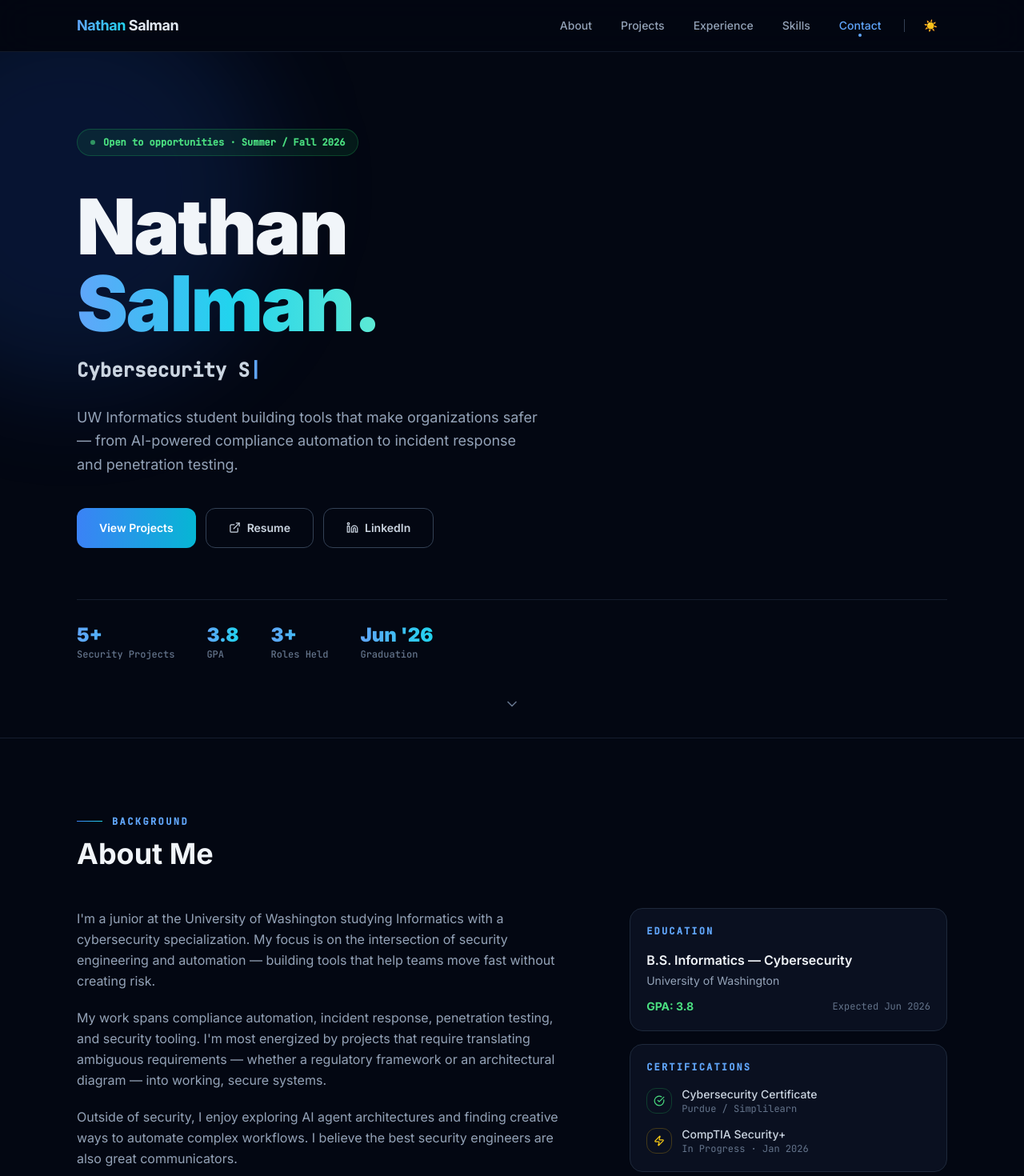
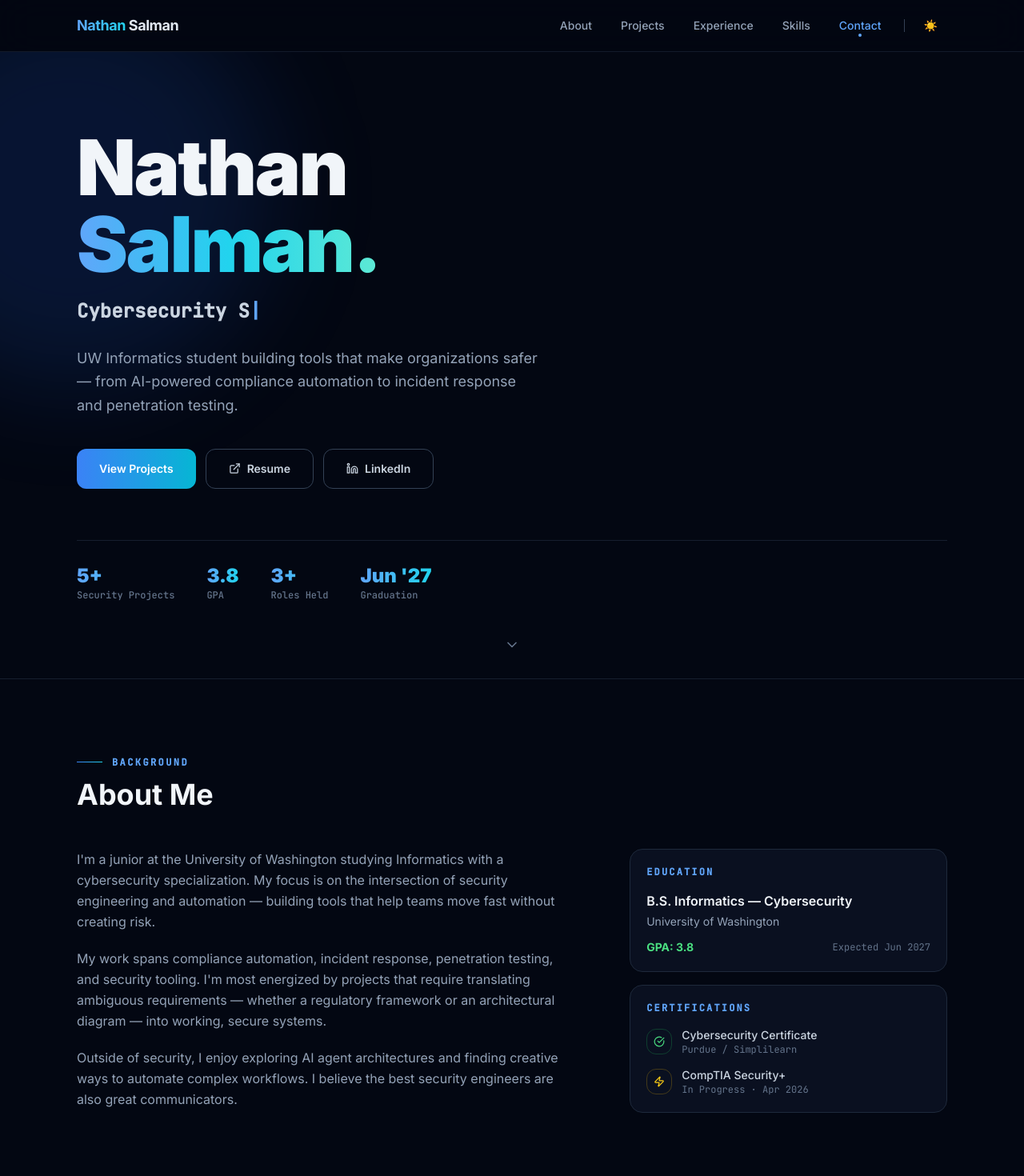
Before and after one commit to NateSal10/my-portfolio, a React (Vite) app: page / in a window 1280 px wide. Shown: the top 1470 px of the page at 80% size. Built offline with nearby package versions, Linux system fonts and the light colour scheme.

Commit message:
fix: update resume link, grad date to 2027, Security+ date, remove open-to badge, polish experience bullets

```diff
--- a/src/App.jsx
+++ b/src/App.jsx
@@ -164,8 +164,8 @@ const EXPERIENCE = [
     period: "February 2026 – Present",
     type: "Part-Time",
     bullets: [
-      "Lead the Security+ Cohort — facilitating weekly sessions covering exam domains, practice questions, and study strategy to guide UW students toward passing CompTIA Security+.",
-      "Building and maintaining the club website, implementing feature improvements and driving technical initiatives as an executive officer."
+      "Lead the Security+ Cohort, facilitating weekly study sessions on exam domains, practice questions, and test strategy to guide UW students toward passing CompTIA Security+.",
+      "Oversee the club's technical infrastructure as an executive officer — building and maintaining the website and driving feature improvements to support a growing membership."
     ]
   },
   {
@@ -175,8 +175,8 @@ const EXPERIENCE = [
     period: "January 2024 – Present",
     type: "Part-Time",
     bullets: [
-      "Create social media posts to update members with upcoming events and fundraisers.",
-      "Organize league tournaments and develop a welcoming community for all skill levels."
+      "Manage club communications and social media presence, keeping 100+ members informed on upcoming events, tournaments, and fundraisers.",
+      "Coordinate and run league tournaments, fostering an inclusive and competitive environment for players of all skill levels."
     ]
   },
   {
@@ -186,8 +186,8 @@ const EXPERIENCE = [
     period: "December 2023 – Present",
     type: "Part-Time",
     bullets: [
-      "Delivered tailored equipment recommendations to 1,000+ customers, contributing to a 15% increase in repeat purchases.",
-      "Streamlined the stringing workflow, completing 1,500+ rackets and reducing turnaround time by 30%."
+      "Provided personalized equipment recommendations to 1,000+ customers, leveraging deep product knowledge to drive a 15% increase in repeat business.",
+      "Optimized the racket stringing workflow, completing 1,500+ string jobs while cutting average turnaround time by 30%."
     ]
   },
   {
@@ -197,8 +197,8 @@ const EXPERIENCE = [
     period: "January 2019 – Present",
     type: "Part-Time",
     bullets: [
-      "Provide IT support for hardware, Wi-Fi, and network troubleshooting to ensure smooth daily operations.",
-      "Led full website redesign and launched an online reservation platform, improving member engagement by 35% and reducing scheduling errors by 50%."
+      "Deliver hands-on IT support for hardware, Wi-Fi infrastructure, and network troubleshooting, maintaining reliable daily operations for staff and members.",
+      "Led a full website redesign and built an online reservation system, increasing member engagement by 35% and cutting scheduling errors by 50%."
     ]
   }
 ];
@@ -632,16 +632,6 @@ export default function Portfolio() {
 
         <div className="relative max-w-6xl mx-auto px-4 sm:px-6 lg:px-8 py-24 w-full">
           <FadeIn>
-            {/* Availability badge */}
-            <div className={`inline-flex items-center gap-2.5 px-4 py-2 rounded-full text-xs font-semibold mb-10 border font-mono ${
-              dm
-                ? "bg-green-500/10 border-green-500/25 text-green-400"
-                : "bg-green-50 border-green-200 text-green-700"
-            }`}>
-              <span className="w-1.5 h-1.5 rounded-full bg-green-400 animate-pulse" />
-              Open to opportunities · Summer / Fall 2026
-            </div>
-
             <h1 className="text-6xl sm:text-7xl lg:text-8xl font-black tracking-tight mb-5 leading-[0.93]">
               Nathan<br />
               <span className="bg-gradient-to-r from-blue-400 via-cyan-400 to-teal-300 bg-clip-text text-transparent">
@@ -671,7 +661,7 @@ export default function Portfolio() {
                 View Projects
               </button>
               <a
-                href="https://drive.google.com/file/d/17WwDWGOnPLG-52KIfBAJ8gVdmTbGNiwi/view?usp=sharing"
+                href="https://drive.google.com/file/d/1rIPqzpn845uxsX9n7yVOPaukvnQkvRWx/view?usp=sharing"
                 target="_blank"
                 rel="noreferrer"
                 className={`px-7 py-3.5 rounded-xl font-semibold text-sm transition-all border flex items-center gap-2 hover:scale-[1.03] active:scale-[0.98] ${
@@ -702,7 +692,7 @@ export default function Portfolio() {
                 { value: "5+", label: "Security Projects" },
                 { value: "3.8", label: "GPA" },
                 { value: "3+", label: "Roles Held" },
-                { value: "Jun '26", label: "Graduation" },
+                { value: "Jun '27", label: "Graduation" },
               ].map(s => (
                 <div key={s.label}>
                   <div className="text-2xl font-black bg-gradient-to-r from-blue-400 to-cyan-400 bg-clip-text text-transparent leading-none mb-1">
@@ -746,7 +736,7 @@ export default function Portfolio() {
                   <div className={`text-sm mt-1 ${muted}`}>University of Washington</div>
                   <div className="flex justify-between items-center mt-3">
                     <span className="text-green-400 font-bold text-sm">GPA: 3.8</span>
-                    <span className={`text-xs font-mono ${subtle}`}>Expected Jun 2026</span>
+                    <span className={`text-xs font-mono ${subtle}`}>Expected Jun 2027</span>
                   </div>
                 </div>
 
@@ -768,7 +758,7 @@ export default function Portfolio() {
                       </div>
                       <div>
                         <div className={`text-sm font-medium ${dm ? "text-slate-300" : "text-slate-700"}`}>CompTIA Security+</div>
-                        <div className={`text-xs font-mono ${subtle}`}>In Progress · Jan 2026</div>
+                        <div className={`text-xs font-mono ${subtle}`}>In Progress · Apr 2026</div>
                       </div>
                     </div>
                   </div>
@@ -988,7 +978,7 @@ export default function Portfolio() {
               <div>
                 <h2 className="text-4xl font-bold mb-4">Let's Connect</h2>
                 <p className={`text-base leading-relaxed mb-10 max-w-md ${muted}`}>
-                  I'm actively looking for cybersecurity internship and full-time opportunities starting Summer/Fall 2026. Whether you have a role, a project, or just want to connect — my inbox is open.
+                  I'm actively looking for cybersecurity internship and full-time opportunities starting Summer/Fall 2027. Whether you have a role, a project, or just want to connect — my inbox is open.
                 </p>
                 <div className="space-y-3">
                   {[
@@ -1036,9 +1026,8 @@ export default function Portfolio() {
               <Linkedin size={16} />
             </a>
           </div>
-          <div className="flex items-center gap-2 font-mono text-xs">
-            <span className="w-1.5 h-1.5 rounded-full bg-green-400 animate-pulse" />
-            Open to opportunities
+          <div className="font-mono text-xs">
+            Built with React & Tailwind
           </div>
         </div>
       </footer>
```
